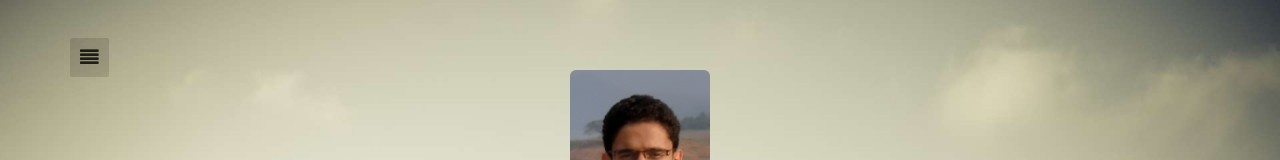
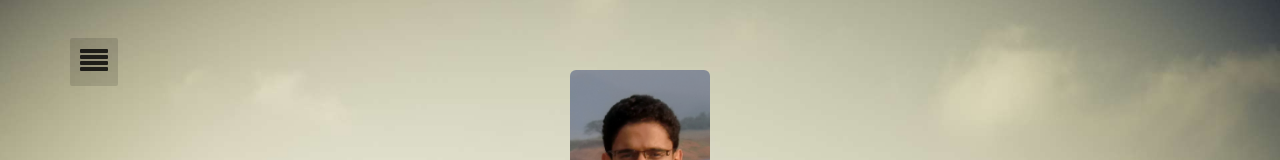
Before and after one commit to vaseem-khan/vaseem-khan.github.io, a plain HTML site: page index.html in a window 1280 px wide. Shown: the top 160 px of the page. Drawn offline with nearby package versions, Linux system fonts and the light colour scheme; a web font is replaced by a local one.

Commit message:
menu btn size increase

```diff
--- a/index.html
+++ b/index.html
@@ -27,7 +27,7 @@
 <nav class="mainmenu">
 	<div class="container">
 		<div class="dropdown">
-			<button type="button" class="navbar-toggle" data-toggle="dropdown"><i class="fa fa-align-justify fa-lg"></i></button>
+			<button type="button" class="navbar-toggle" data-toggle="dropdown"><i class="fa fa-align-justify fa-2x"></i></button>
 			<!-- <a data-toggle="dropdown" href="#">Dropdown trigger</a> -->
 			<ul class="dropdown-menu" role="menu" aria-labelledby="dLabel">
 				<li><a href="#head" class="active"><i class="fa fa-home fa-lg"></i> Home</a></li>
```
